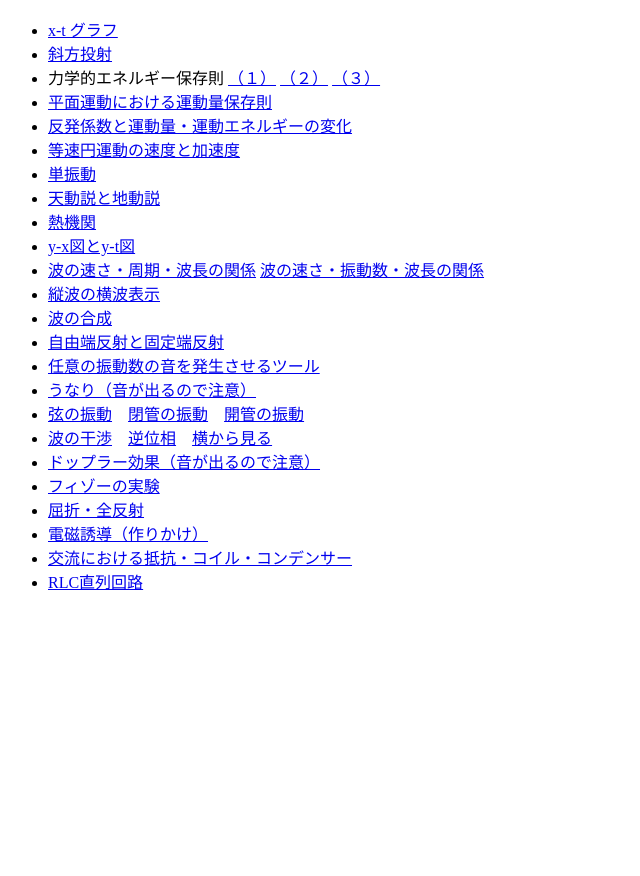
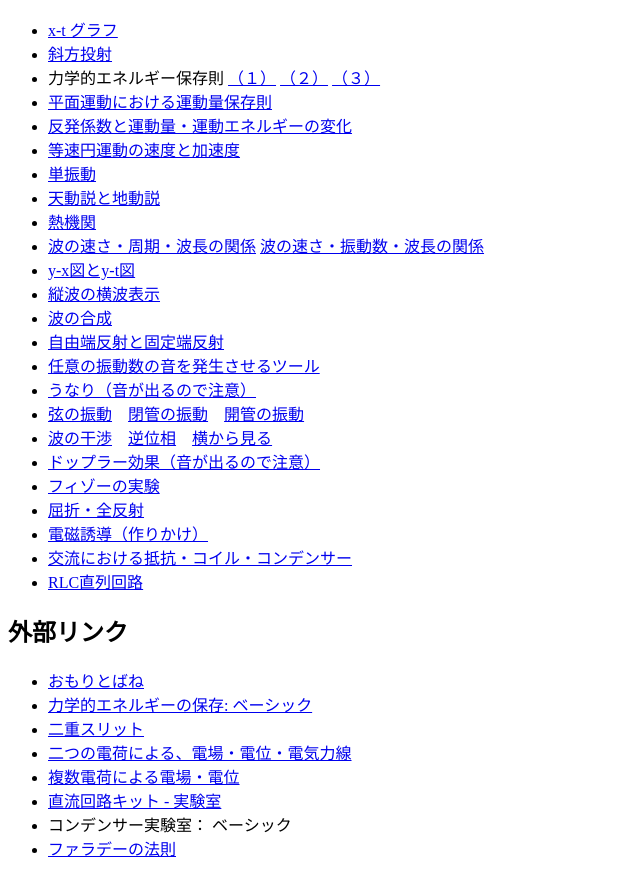
Before and after one commit to nodai2hITC/physics, a plain HTML site: page index.html in a window 1280 px wide. Shown: the part 127-1003 px from the top of the page, without its empty margins (0-640 px from the left). Before the commit the page ends 800 px from the top, so only its background shows below. Drawn offline with Linux system fonts and the light colour scheme.

Commit message:
add link

```diff
--- a/index.html
+++ b/index.html
@@ -19,8 +19,8 @@
 			<li><a href="simpleharmonicmotion/">単振動</a></li>
 			<li><a href="copernican/">天動説と地動説</a></li>
 			<li><a href="heat_engine/">熱機関</a></li>
+			<li><a href="wave4_1/">波の速さ・周期・波長の関係</a> <a href="wave4_2/">波の速さ・振動数・波長の関係</a></li>
 			<li><a href="yxytgraph/">y-x図とy-t図</a></li>
-			<li><a href="wave4_1/">波の速さ・周期・波長の関係</a> <a href="wave4_2/">波の速さ・振動数・波長の関係</a></li>
 			<li><a href="p_wave/">縦波の横波表示</a></li>
 			<li><a href="wave1/">波の合成</a></li>
 			<li><a href="wave2/">自由端反射と固定端反射</a></li>
@@ -35,5 +35,16 @@
 			<li><a href="rlc0/">交流における抵抗・コイル・コンデンサー</a></li>
 			<li><a href="rlc/">RLC直列回路</a></li>
 		</ul>
+		<h2>外部リンク</h2>
+		<ul>
+			<li><a href="https://phet.colorado.edu/sims/html/masses-and-springs/latest/masses-and-springs_ja.html">おもりとばね</a></li>
+			<li><a href="https://phet.colorado.edu/sims/html/energy-skate-park-basics/latest/energy-skate-park-basics_ja.html">力学的エネルギーの保存: ベーシック</a></li>
+			<li><a href="http://irobutsu.a.la9.jp/movingtext/Young/index.html">二重スリット</a></li>
+			<li><a href="http://irobutsu.a.la9.jp/mybook/ykwkrEM/denbajs.html">二つの電荷による、電場・電位・電気力線</a></li>
+			<li><a href="http://irobutsu.a.la9.jp/mybook/ykwkrEM/chargesjs.html">複数電荷による電場・電位</a></li>
+			<li><a href="https://phet.colorado.edu/sims/html/circuit-construction-kit-dc-virtual-lab/latest/circuit-construction-kit-dc-virtual-lab_ja.html">直流回路キット - 実験室</a></li>
+			<li><a href="https://phet.colorado.edu/sims/html/capacitor-lab-basics/latest/capacitor-lab-basics_ja.html"></a>コンデンサー実験室： ベーシック</li>
+			<li><a href="https://phet.colorado.edu/sims/html/faradays-law/latest/faradays-law_ja.html">ファラデーの法則</a></li>
+		</ul>
 	</body>
 </html>
```
